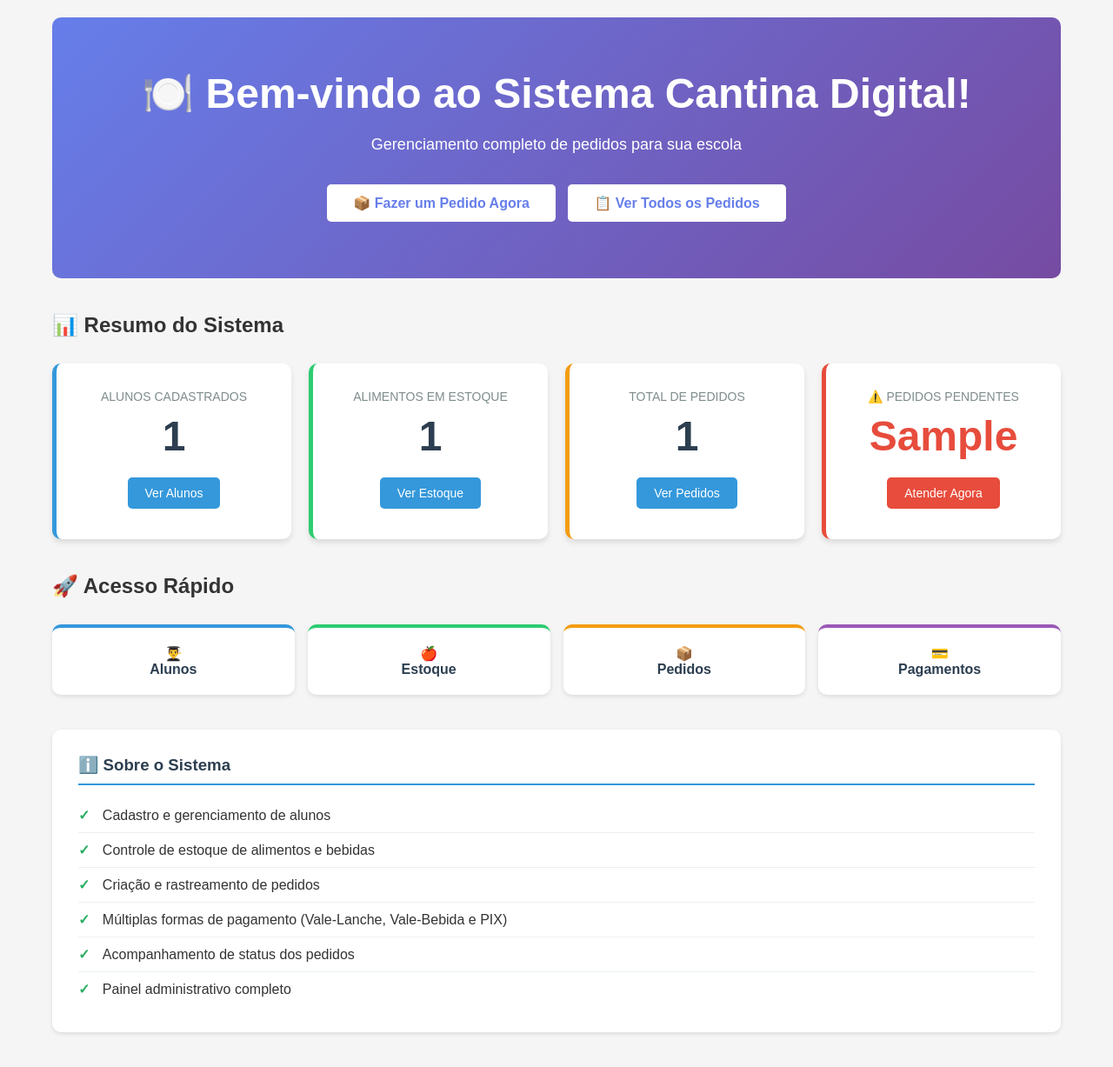
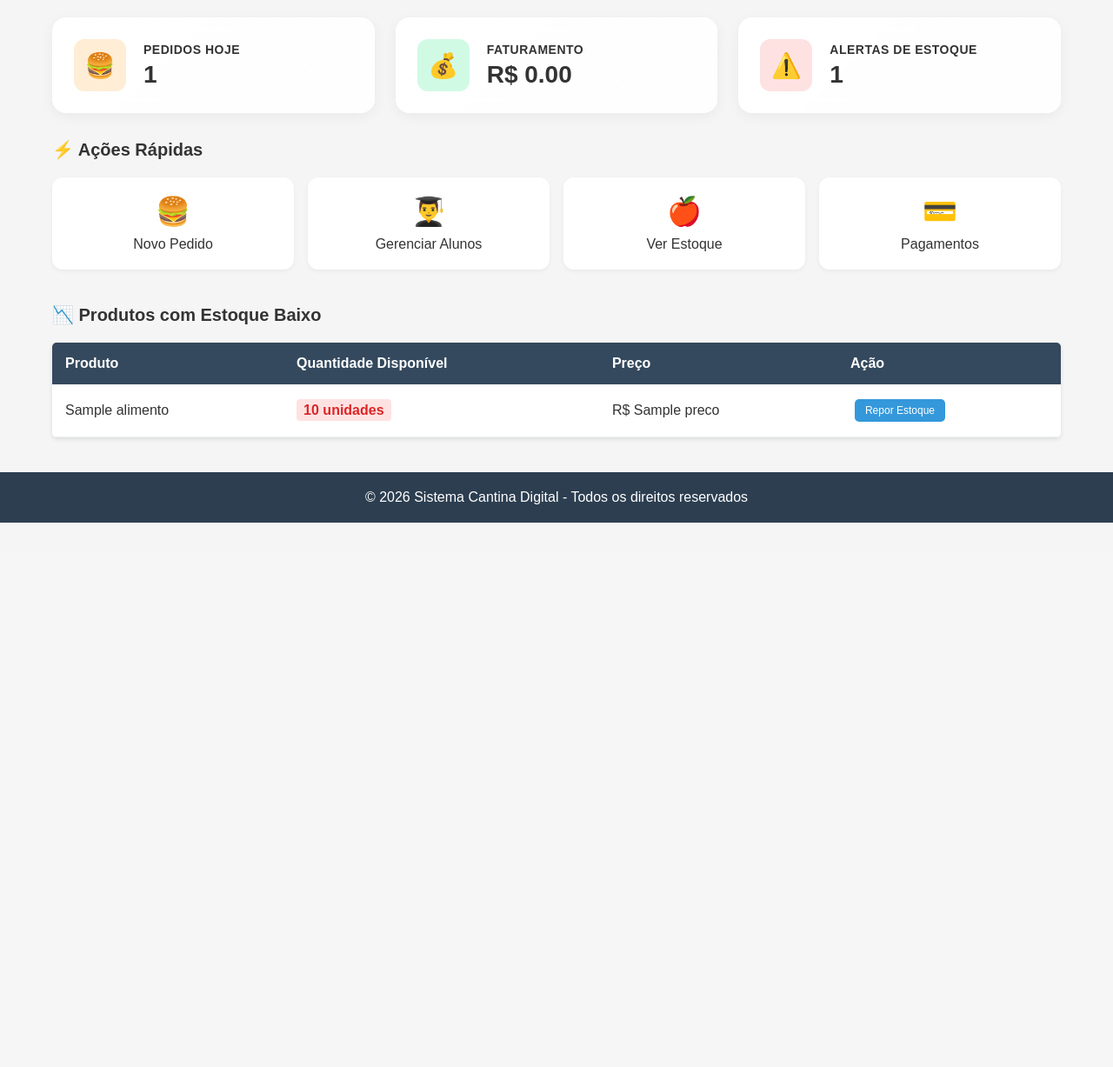
Before and after one commit to thaianefms/sistema-cantina-digital, a Django app: template templates/home.html in a window 1280 px wide. Shown: the part 165-1392 px from the top of the page at 87% size. After the commit the page ends 766 px from the top, so only its background shows below. Run offline with Django 5.2, Linux system fonts and the light colour scheme; the template is opened without the code that fills it: most values are stand-ins (such as "Sample title", 1, 10 or a date in 2020).

Commit message:
Update layout home - patch 1.0

```diff
--- a/templates/home.html
+++ b/templates/home.html
@@ -1,231 +1,195 @@
 {% extends 'base.html' %}
 
-{% block title %}Home - Sistema Cantina Digital{% endblock %}
+{% block title %}Dashboard - Sistema Cantina Digital{% endblock %}
 
 {% block content %}
 <style>
-    .hero {
-        background: linear-gradient(135deg, #667eea 0%, #764ba2 100%);
-        color: white;
-        padding: 60px 20px;
-        border-radius: 10px;
-        text-align: center;
+    .dashboard-grid {
+        display: grid;
+        grid-template-columns: repeat(auto-fit, minmax(280px, 1fr));
+        gap: 24px;
+        margin-bottom: 30px;
+    }
+
+    .stat-card {
+        padding: 24px;
+        border-radius: 16px;
+        background: linear-gradient(135deg, rgba(255,255,255,0.95), rgba(255,255,255,0.85));
+        box-shadow: 0 4px 15px rgba(0,0,0,0.05);
+        border: 1px solid rgba(255,255,255,0.8);
+        backdrop-filter: blur(10px);
+        display: flex;
+        align-items: center;
+        transition: transform 0.3s;
+    }
+
+    .stat-card:hover {
+        transform: translateY(-5px);
+    }
+
+    .stat-icon {
+        width: 60px;
+        height: 60px;
+        border-radius: 12px;
+        display: flex;
+        align-items: center;
+        justify-content: center;
+        font-size: 28px;
+        margin-right: 20px;
+    }
+
+    .icon-orange { background: #ffedd5; color: var(--primary); }
+    .icon-green { background: #d1fae5; color: var(--success); }
+    .icon-red { background: #fee2e2; color: var(--danger); }
+
+    .stat-info h4 {
+        margin: 0;
+        font-size: 14px;
+        color: var(--text-muted);
+        font-weight: 600;
+        text-transform: uppercase;
+        letter-spacing: 0.5px;
+    }
+
+    .stat-info h2 {
+        margin: 5px 0 0 0;
+        font-size: 28px;
+        color: var(--text-main);
+        font-weight: 700;
+    }
+
+    .section-title {
+        font-size: 20px;
+        font-weight: 600;
+        margin-bottom: 20px;
+        color: var(--text-main);
+        display: flex;
+        align-items: center;
+        gap: 10px;
+    }
+
+    .quick-actions {
+        display: grid;
+        grid-template-columns: repeat(auto-fit, minmax(200px, 1fr));
+        gap: 16px;
         margin-bottom: 40px;
     }
 
-    .hero h1 {
-        font-size: 48px;
-        margin-bottom: 20px;
+    .action-btn {
+        display: flex;
+        flex-direction: column;
+        align-items: center;
+        justify-content: center;
+        padding: 20px;
+        background: white;
+        border-radius: 12px;
+        text-decoration: none;
+        color: var(--text-main);
+        font-weight: 500;
+        box-shadow: 0 2px 5px rgba(0,0,0,0.05);
+        border: 1px solid var(--border-color);
+        transition: all 0.2s;
+        gap: 10px;
     }
 
-    .hero p {
-        font-size: 18px;
-        margin-bottom: 30px;
+    .action-btn span {
+        font-size: 32px;
     }
 
-    .hero a {
-        display: inline-block;
-        padding: 12px 30px;
-        background-color: white;
-        color: #667eea;
-        text-decoration: none;
-        border-radius: 5px;
-        font-weight: bold;
-        margin: 5px;
-        transition: transform 0.3s;
-    }
-
-    .hero a:hover {
-        transform: scale(1.05);
-    }
-
-    .stats {
-        display: grid;
-        grid-template-columns: repeat(auto-fit, minmax(250px, 1fr));
-        gap: 20px;
-        margin-bottom: 40px;
-    }
-
-    .stat-card {
-        background-color: white;
-        padding: 30px;
-        border-radius: 10px;
-        box-shadow: 0 4px 6px rgba(0,0,0,0.1);
-        text-align: center;
-        border-left: 5px solid #3498db;
-    }
-
-    .stat-card.alunos {
-        border-left-color: #3498db;
-    }
-
-    .stat-card.alimentos {
-        border-left-color: #2ecc71;
-    }
-
-    .stat-card.pedidos {
-        border-left-color: #f39c12;
-    }
-
-    .stat-card.pendentes {
-        border-left-color: #e74c3c;
-    }
-
-    .stat-number {
-        font-size: 48px;
-        font-weight: bold;
-        color: #2c3e50;
-        margin: 10px 0;
-    }
-
-    .stat-label {
-        color: #7f8c8d;
-        font-size: 14px;
-        text-transform: uppercase;
-    }
-
-    .quick-links {
-        display: grid;
-        grid-template-columns: repeat(auto-fit, minmax(200px, 1fr));
-        gap: 15px;
-        margin-bottom: 40px;
-    }
-
-    .quick-link {
-        display: block;
-        padding: 20px;
-        background-color: white;
-        border-radius: 10px;
-        box-shadow: 0 2px 5px rgba(0,0,0,0.1);
-        text-decoration: none;
-        color: #2c3e50;
-        transition: all 0.3s;
-        text-align: center;
-        font-weight: bold;
-    }
-
-    .quick-link:hover {
-        transform: translateY(-5px);
-        box-shadow: 0 5px 15px rgba(0,0,0,0.2);
-    }
-
-    .quick-link.alunos {
-        border-top: 4px solid #3498db;
-    }
-
-    .quick-link.estoque {
-        border-top: 4px solid #2ecc71;
-    }
-
-    .quick-link.pedidos {
-        border-top: 4px solid #f39c12;
-    }
-
-    .quick-link.pagamentos {
-        border-top: 4px solid #9b59b6;
-    }
-
-    .info-section {
-        background-color: white;
-        padding: 30px;
-        border-radius: 10px;
-        box-shadow: 0 2px 5px rgba(0,0,0,0.1);
-    }
-
-    .info-section h3 {
-        color: #2c3e50;
-        margin-bottom: 15px;
-        border-bottom: 2px solid #3498db;
-        padding-bottom: 10px;
-    }
-
-    .info-section ul {
-        list-style: none;
-        padding: 0;
-    }
-
-    .info-section li {
-        padding: 10px 0;
-        border-bottom: 1px solid #ecf0f1;
-    }
-
-    .info-section li:last-child {
-        border-bottom: none;
-    }
-
-    .info-section li:before {
-        content: "✓ ";
-        color: #27ae60;
-        font-weight: bold;
-        margin-right: 10px;
+    .action-btn:hover {
+        background: var(--primary);
+        color: white;
+        transform: scale(1.02);
     }
 </style>
 
-<div class="hero">
-    <h1>🍽️ Bem-vindo ao Sistema Cantina Digital!</h1>
-    <p>Gerenciamento completo de pedidos para sua escola</p>
-    <a href="{% url 'criar_pedido' %}">📦 Fazer um Pedido Agora</a>
-    <a href="{% url 'listar_pedidos' %}">📋 Ver Todos os Pedidos</a>
-</div>
-
-<h2 style="margin-bottom: 30px;">📊 Resumo do Sistema</h2>
-
-<div class="stats">
-    <div class="stat-card alunos">
-        <div class="stat-label">Alunos Cadastrados</div>
-        <div class="stat-number">{{ total_alunos }}</div>
-        <a href="{% url 'listar_alunos' %}" class="btn btn-primary" style="margin-top: 10px;">Ver Alunos</a>
+<!-- Top Dashboard Cards -->
+<div class="dashboard-grid">
+    <div class="stat-card">
+        <div class="stat-icon icon-orange">🍔</div>
+        <div class="stat-info">
+            <h4>Pedidos Hoje</h4>
+            <h2>{{ total_pedidos }}</h2>
+        </div>
     </div>
 
-    <div class="stat-card alimentos">
-        <div class="stat-label">Alimentos em Estoque</div>
-        <div class="stat-number">{{ total_alimentos }}</div>
-        <a href="{% url 'listar_alimentos' %}" class="btn btn-primary" style="margin-top: 10px;">Ver Estoque</a>
+    <div class="stat-card">
+        <div class="stat-icon icon-green">💰</div>
+        <div class="stat-info">
+            <h4>Faturamento</h4>
+            <h2>R$ {{ faturamento_hoje|default:"0.00"|floatformat:2 }}</h2>
+        </div>
     </div>
 
-    <div class="stat-card pedidos">
-        <div class="stat-label">Total de Pedidos</div>
-        <div class="stat-number">{{ total_pedidos }}</div>
-        <a href="{% url 'listar_pedidos' %}" class="btn btn-primary" style="margin-top: 10px;">Ver Pedidos</a>
-    </div>
-
-    <div class="stat-card pendentes">
-        <div class="stat-label">⚠️ Pedidos Pendentes</div>
-        <div class="stat-number" style="color: #e74c3c;">{{ pedidos_pendentes }}</div>
-        <a href="{% url 'listar_pedidos' %}" class="btn btn-danger" style="margin-top: 10px;">Atender Agora</a>
+    <div class="stat-card">
+        <div class="stat-icon icon-red">⚠️</div>
+        <div class="stat-info">
+            <h4>Alertas de Estoque</h4>
+            <h2>{{ estoque_baixo.count }}</h2>
+        </div>
     </div>
 </div>
 
-<h2 style="margin-bottom: 30px;">🚀 Acesso Rápido</h2>
-
-<div class="quick-links">
-    <a href="{% url 'listar_alunos' %}" class="quick-link alunos">
-        👨‍🎓<br>
-        Alunos
+<!-- Ações Rápidas -->
+<h3 class="section-title">⚡ Ações Rápidas</h3>
+<div class="quick-actions">
+    <a href="{% url 'criar_pedido' %}" class="action-btn">
+        <span>🍔</span>
+        Novo Pedido
     </a>
-    <a href="{% url 'listar_alimentos' %}" class="quick-link estoque">
-        🍎<br>
-        Estoque
+    <a href="{% url 'listar_alunos' %}" class="action-btn">
+        <span>👨‍🎓</span>
+        Gerenciar Alunos
     </a>
-    <a href="{% url 'listar_pedidos' %}" class="quick-link pedidos">
-        📦<br>
-        Pedidos
+    <a href="{% url 'listar_alimentos' %}" class="action-btn">
+        <span>🍎</span>
+        Ver Estoque
     </a>
-    <a href="{% url 'listar_pagamentos' %}" class="quick-link pagamentos">
-        💳<br>
+    <a href="{% url 'listar_pagamentos' %}" class="action-btn">
+        <span>💳</span>
         Pagamentos
     </a>
 </div>
 
-<div class="info-section">
-    <h3>ℹ️ Sobre o Sistema</h3>
-    <ul>
-        <li>Cadastro e gerenciamento de alunos</li>
-        <li>Controle de estoque de alimentos e bebidas</li>
-        <li>Criação e rastreamento de pedidos</li>
-        <li>Múltiplas formas de pagamento (Vale-Lanche, Vale-Bebida e PIX)</li>
-        <li>Acompanhamento de status dos pedidos</li>
-        <li>Painel administrativo completo</li>
-    </ul>
+<!-- Estoque Baixo -->
+<div class="glass-card">
+    <h3 class="section-title">📉 Produtos com Estoque Baixo</h3>
+
+    {% if estoque_baixo %}
+    <div class="table-container">
+        <table>
+            <thead>
+                <tr>
+                    <th>Produto</th>
+                    <th>Quantidade Disponível</th>
+                    <th>Preço</th>
+                    <th>Ação</th>
+                </tr>
+            </thead>
+            <tbody>
+                {% for alimento in estoque_baixo %}
+                <tr>
+                    <td style="font-weight: 500;">{{ alimento.nome }}</td>
+                    <td>
+                        <span style="color: #dc2626; font-weight: 600; background: #fee2e2; padding: 4px 8px; border-radius: 4px;">
+                            {{ alimento.quantidade_disponivel }} unidades
+                        </span>
+                    </td>
+                    <td>R$ {{ alimento.preco }}</td>
+                    <td>
+                        <a href="{% url 'editar_alimento' alimento.id %}" class="btn btn-primary" style="padding: 6px 12px; font-size: 12px;">Repor Estoque</a>
+                    </td>
+                </tr>
+                {% endfor %}
+            </tbody>
+        </table>
+    </div>
+    {% else %}
+    <div style="text-align: center; padding: 30px; color: var(--text-muted);">
+        <span style="font-size: 40px; display: block; margin-bottom: 10px;">✅</span>
+        <p>Todos os produtos estão com estoque adequado.</p>
+    </div>
+    {% endif %}
 </div>
+
 {% endblock %}
```
